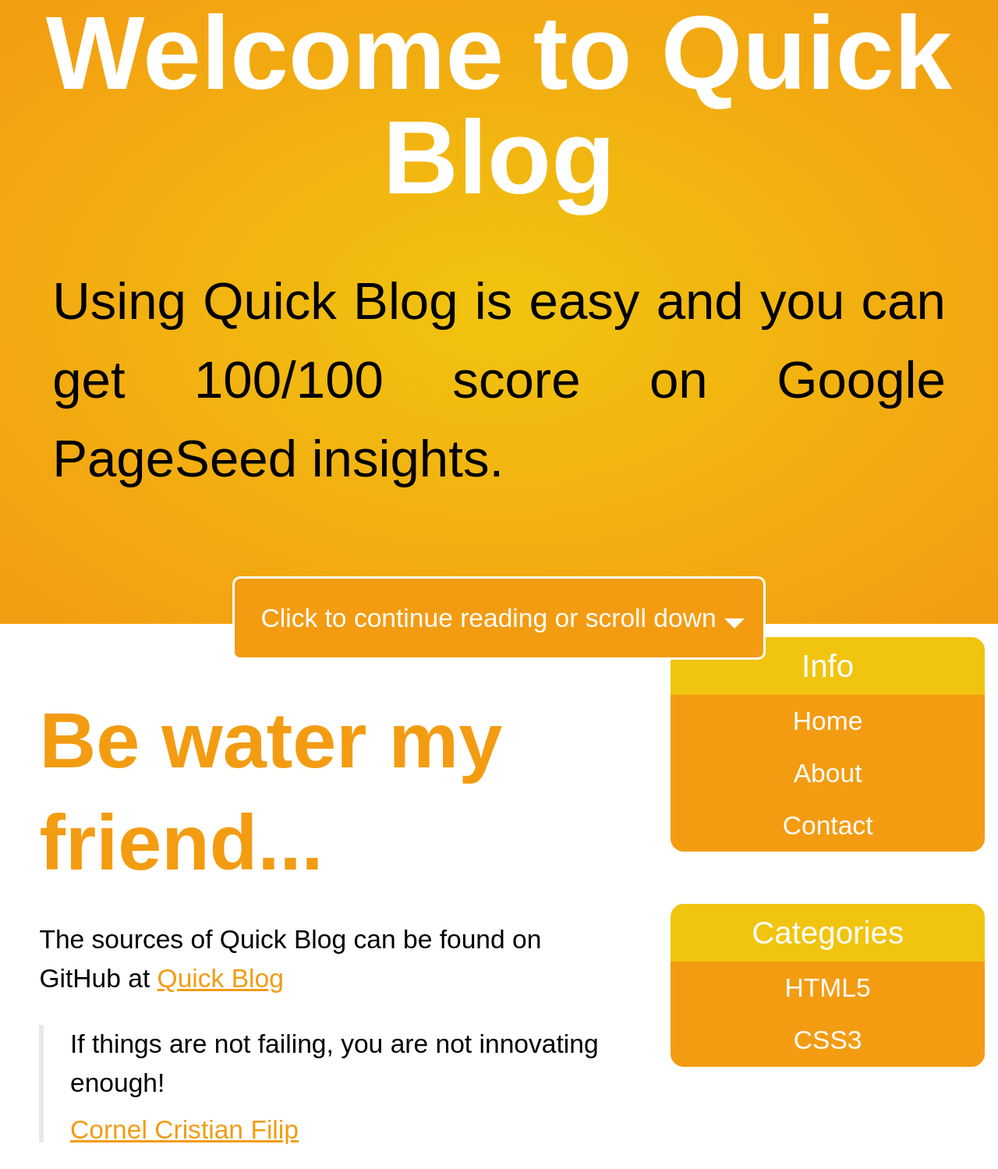
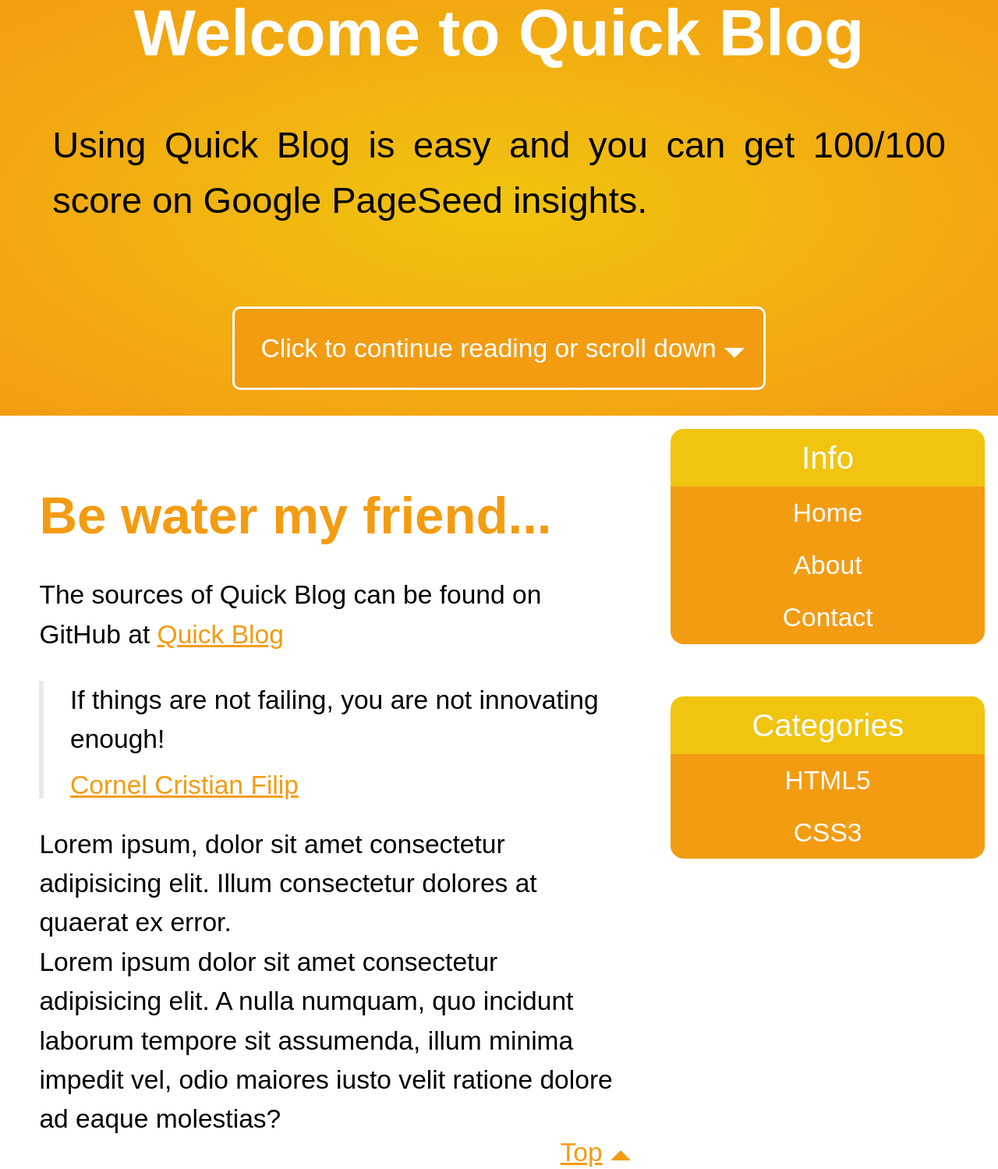
Before and after one commit to psyhedeliq/quick-blog, a website: page src/index.pug in a window 1280 px wide. Shown: the top 1499 px of the page at 78% size. Drawn offline with nearby package versions, Linux system fonts and the light colour scheme; files that its build step writes are made by us from their sources; a web font is replaced by a local one.

Commit message:
fix: layout mobile and layout desktop

```diff
--- a/src/_component/layout/layout-desktop.scss
+++ b/src/_component/layout/layout-desktop.scss
@@ -2,7 +2,7 @@
   .container {
     display: grid;
     grid-template-columns: 1fr 13rem;
-    grid-template-rows: auto 1fr 7rem;
+    grid-template-rows: auto 1fr 9rem;
   }
 
   .content {
@@ -13,4 +13,17 @@
   footer {
     grid-column: 1/3;
   }
+  .welcome {
+    h1 {
+      font-size: 2.5rem;
+    }
+    .welcome__description {
+      font-size: 1.4rem;
+    }
+  }
+  .content {
+    h2 {
+      font-size: 2rem;
+    }
+  }
 }
--- a/src/_component/layout/layout-mobile.scss
+++ b/src/_component/layout/layout-mobile.scss
@@ -2,7 +2,7 @@
 
 html,
 body {
-  height: 100%;
+  min-height: 100%;
   font-family: "Open Sans", sans-serif;
   scroll-behavior: smooth;
 }
```
